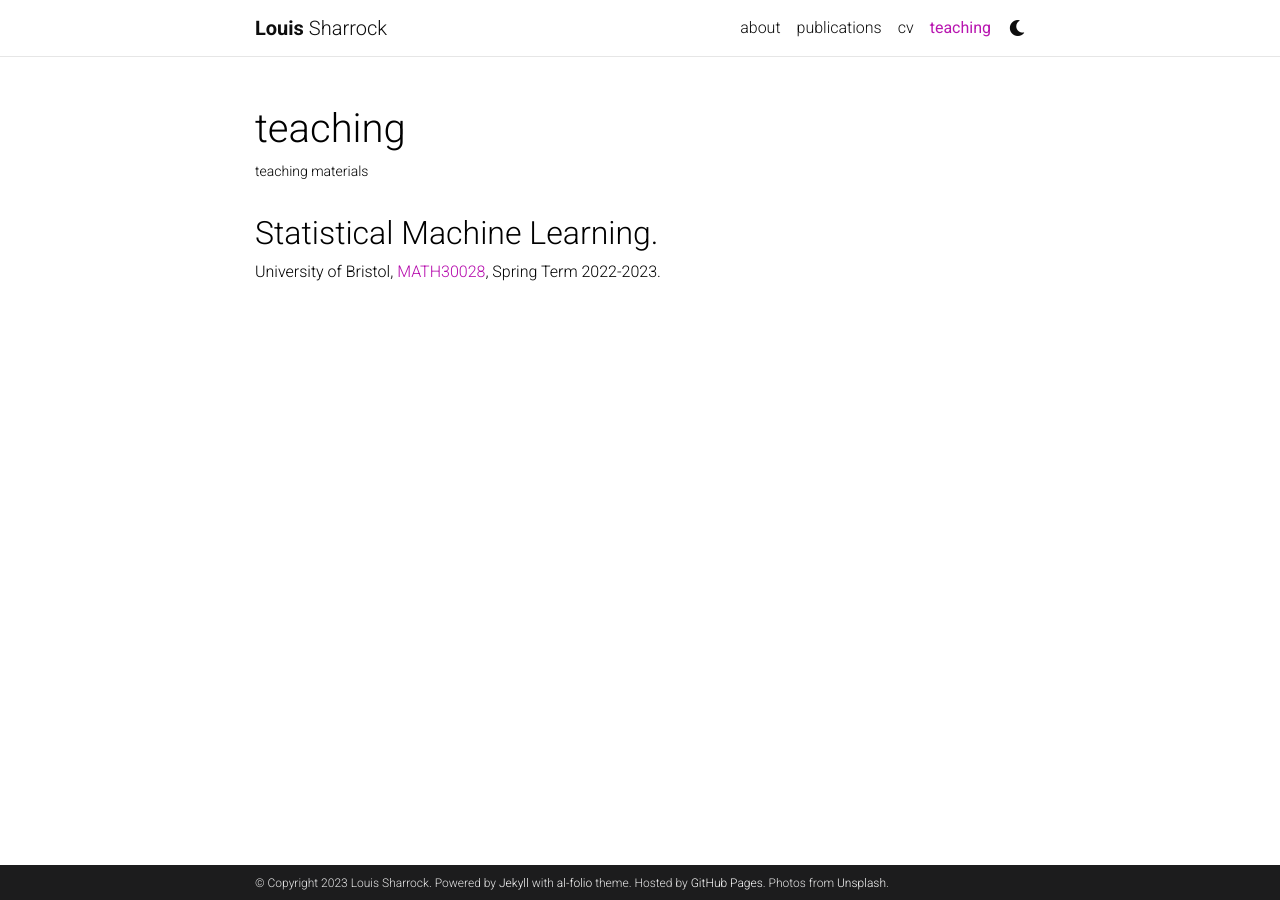
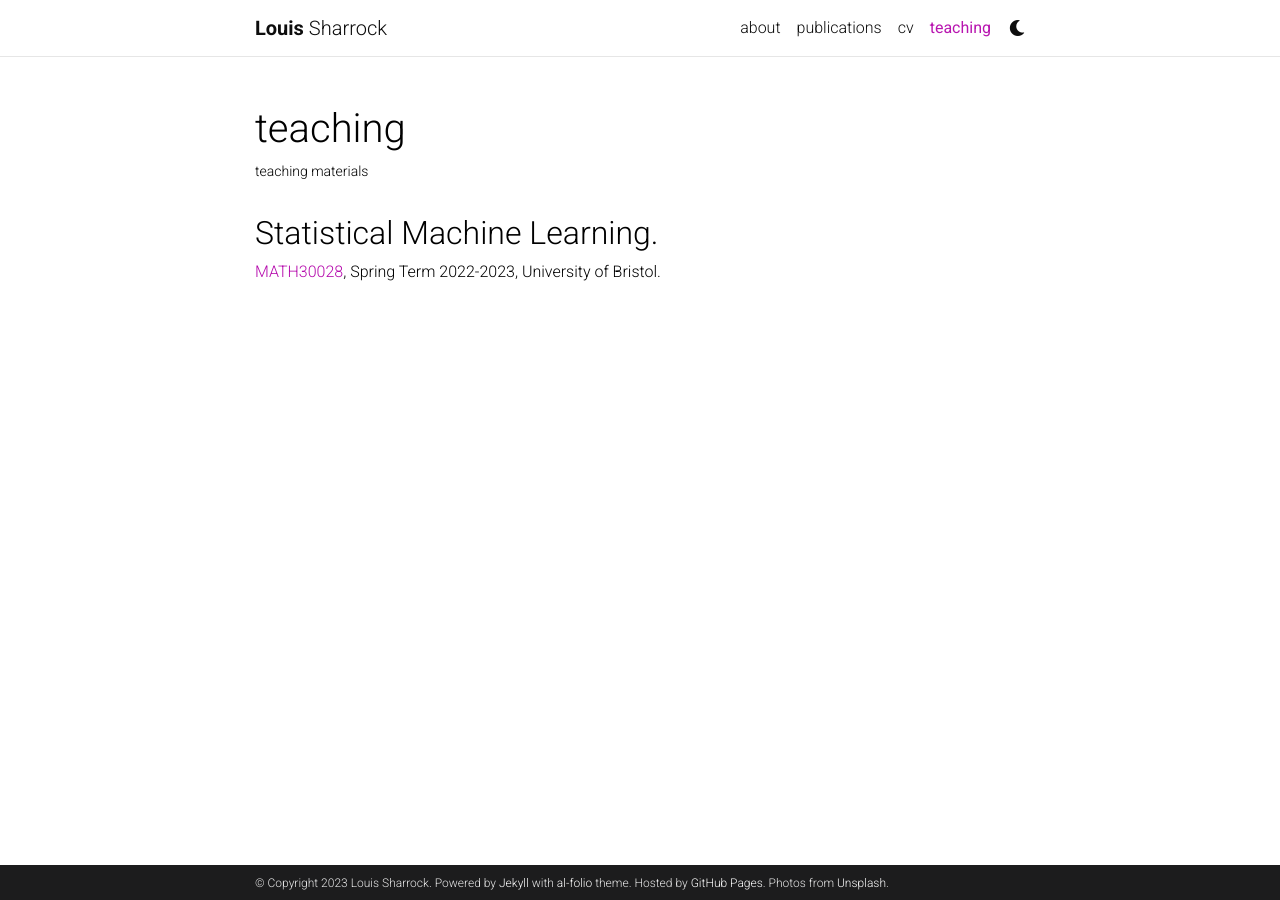
Before and after one commit to louissharrock/louissharrock.github.io, a Jekyll site: the page built from _pages/teaching.md, in a window 1280 px wide. Built offline with Jekyll 4.4.1, drawn with Linux system fonts in a browser that asks for light colours; comment, search, counter and statistics services are not loaded; a style sheet for code colours, icons or effects is not loaded.

```diff
--- a/_pages/teaching.md
+++ b/_pages/teaching.md
@@ -8,4 +8,4 @@ nav_order: 5
 ---
 
 ## Statistical Machine Learning.
-University of Bristol, [MATH30028](https://www.bristol.ac.uk/unit-programme-catalogue/UnitDetails.jsa;jsessionid=B11F192EDE66D7A00796888267B56A0A?ayrCode=22%2F23&unitCode=MATH30028), Spring Term 2022-2023.
+[MATH30028](https://www.bristol.ac.uk/unit-programme-catalogue/UnitDetails.jsa;jsessionid=B11F192EDE66D7A00796888267B56A0A?ayrCode=22%2F23&unitCode=MATH30028), Spring Term 2022-2023, University of Bristol.
```
